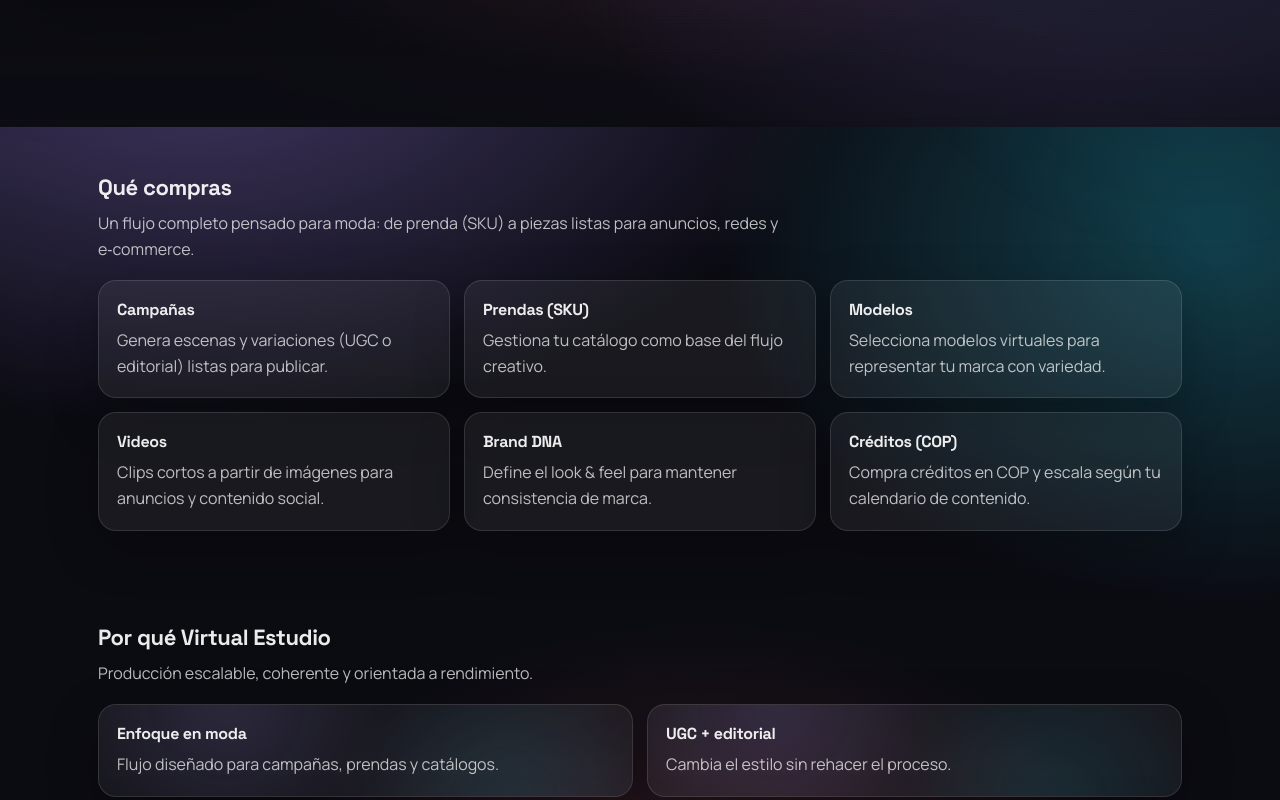
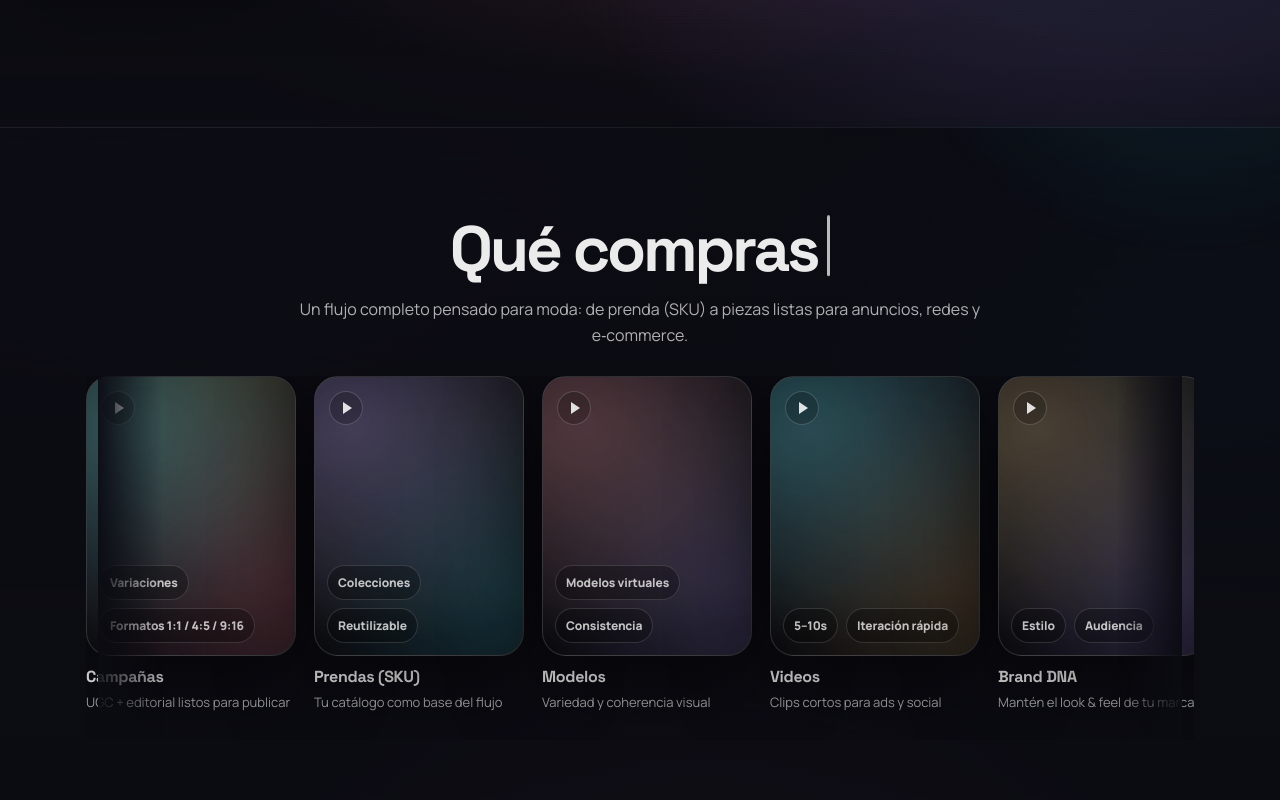
Before and after one commit to Jujo-95/virtual_estudio_web, a React (Vite) app: page / in a window 1280 px wide. Shown: the part 680-1480 px from the top of the page. Built offline with nearby package versions, Linux system fonts and the light colour scheme.

Commit message:
Add 'Qué compras' rail section

```diff
--- a/src/App.jsx
+++ b/src/App.jsx
@@ -1,6 +1,7 @@
 import { useMemo, useState } from 'react'
 import Button from './components/Button.jsx'
 import Footer from './components/Footer.jsx'
+import FeatureRail from './components/FeatureRail.jsx'
 import NavBar from './components/NavBar.jsx'
 import { SITE } from './lib/site.js'
 
@@ -111,42 +112,20 @@ function App() {
           </div>
         </section>
 
-        <section className="vs-section" id="servicios">
+        <section className="vs-section vs-section--rail" id="servicios">
           <div className="vs-container">
-            <header className="vs-section-header">
-              <h2 className="vs-h2">Qué compras</h2>
-              <p className="vs-subtitle">
-                Un flujo completo pensado para moda: de prenda (SKU) a piezas listas
-                para anuncios, redes y e‑commerce.
+            <header className="vs-section-header vs-section-header--center">
+              <h2 className="vs-section-title-xl">
+                Qué compras
+                <span className="vs-hero-caret" aria-hidden="true" />
+              </h2>
+              <p className="vs-section-lead">
+                Un flujo completo pensado para moda: de prenda (SKU) a piezas listas para anuncios,
+                redes y e‑commerce.
               </p>
             </header>
 
-            <div className="vs-grid">
-              <article className="vs-card">
-                <h3>Campañas</h3>
-                <p>Genera escenas y variaciones (UGC o editorial) listas para publicar.</p>
-              </article>
-              <article className="vs-card">
-                <h3>Prendas (SKU)</h3>
-                <p>Gestiona tu catálogo como base del flujo creativo.</p>
-              </article>
-              <article className="vs-card">
-                <h3>Modelos</h3>
-                <p>Selecciona modelos virtuales para representar tu marca con variedad.</p>
-              </article>
-              <article className="vs-card">
-                <h3>Videos</h3>
-                <p>Clips cortos a partir de imágenes para anuncios y contenido social.</p>
-              </article>
-              <article className="vs-card">
-                <h3>Brand DNA</h3>
-                <p>Define el look &amp; feel para mantener consistencia de marca.</p>
-              </article>
-              <article className="vs-card">
-                <h3>Créditos (COP)</h3>
-                <p>Compra créditos en COP y escala según tu calendario de contenido.</p>
-              </article>
-            </div>
+            <FeatureRail />
           </div>
         </section>
 
--- /dev/null
+++ b/src/components/FeatureRail.jsx
@@ -0,0 +1,70 @@
+const ITEMS = [
+  {
+    key: 'campaigns',
+    title: 'Campañas',
+    subtitle: 'UGC + editorial listos para publicar',
+    tags: ['Variaciones', 'Formatos 1:1 / 4:5 / 9:16'],
+    variant: 'campaigns',
+  },
+  {
+    key: 'products',
+    title: 'Prendas (SKU)',
+    subtitle: 'Tu catálogo como base del flujo',
+    tags: ['Colecciones', 'Reutilizable'],
+    variant: 'products',
+  },
+  {
+    key: 'models',
+    title: 'Modelos',
+    subtitle: 'Variedad y coherencia visual',
+    tags: ['Modelos virtuales', 'Consistencia'],
+    variant: 'models',
+  },
+  {
+    key: 'video',
+    title: 'Videos',
+    subtitle: 'Clips cortos para ads y social',
+    tags: ['5–10s', 'Iteración rápida'],
+    variant: 'video',
+  },
+  {
+    key: 'dna',
+    title: 'Brand DNA',
+    subtitle: 'Mantén el look & feel de tu marca',
+    tags: ['Estilo', 'Audiencia'],
+    variant: 'dna',
+  },
+  {
+    key: 'credits',
+    title: 'Créditos (COP)',
+    subtitle: 'Compra créditos y escala por calendario',
+    tags: ['Recargas', 'Control de uso'],
+    variant: 'credits',
+  },
+]
+
+function FeatureRail() {
+  return (
+    <div className="vs-rail" aria-label="Qué compras">
+      <div className="vs-rail-track" role="list">
+        {ITEMS.map((item) => (
+          <article key={item.key} className="vs-rail-item" role="listitem">
+            <div className="vs-rail-card" data-variant={item.variant} aria-hidden="true">
+              <div className="vs-rail-play" aria-hidden="true" />
+              <div className="vs-rail-stats" aria-hidden="true">
+                <span className="vs-rail-pill">{item.tags[0]}</span>
+                <span className="vs-rail-pill">{item.tags[1]}</span>
+              </div>
+            </div>
+            <div className="vs-rail-meta">
+              <div className="vs-rail-title">{item.title}</div>
+              <div className="vs-rail-subtitle">{item.subtitle}</div>
+            </div>
+          </article>
+        ))}
+      </div>
+    </div>
+  )
+}
+
+export default FeatureRail
--- a/src/index.css
+++ b/src/index.css
@@ -620,8 +620,20 @@ input {
   padding: 46px 0;
 }
 
+.vs-section--rail {
+  padding: 82px 0 66px;
+  background: linear-gradient(180deg, rgba(11, 11, 18, 0.96), rgba(11, 11, 18, 0.82));
+  border-top: 1px solid rgba(255, 255, 255, 0.06);
+  border-bottom: 1px solid rgba(255, 255, 255, 0.06);
+}
+
 .vs-section-header {
   margin-bottom: 18px;
+}
+
+.vs-section-header--center {
+  text-align: center;
+  margin-bottom: 28px;
 }
 
 .vs-h2 {
@@ -631,11 +643,196 @@ input {
   letter-spacing: -0.02em;
 }
 
+.vs-section-title-xl {
+  margin: 0;
+  font-family: var(--vs-font-display);
+  font-size: clamp(38px, 5vw, 64px);
+  line-height: 1.05;
+  letter-spacing: -0.05em;
+}
+
+.vs-section-lead {
+  margin: 14px auto 0;
+  max-width: 72ch;
+  color: rgba(255, 255, 255, 0.68);
+  line-height: 1.6;
+}
+
 .vs-subtitle {
   margin: 0;
   color: var(--vs-muted);
   line-height: 1.6;
   max-width: 70ch;
+}
+
+/* FeatureRail */
+.vs-rail {
+  position: relative;
+  margin-top: 26px;
+}
+
+.vs-rail::before,
+.vs-rail::after {
+  content: '';
+  position: absolute;
+  top: 0;
+  bottom: 0;
+  width: 64px;
+  pointer-events: none;
+  z-index: 2;
+}
+
+.vs-rail::before {
+  left: 0;
+  background: linear-gradient(90deg, rgba(11, 11, 18, 0.92), transparent);
+}
+
+.vs-rail::after {
+  right: 0;
+  background: linear-gradient(270deg, rgba(11, 11, 18, 0.92), transparent);
+}
+
+.vs-rail-track {
+  display: grid;
+  grid-auto-flow: column;
+  grid-auto-columns: minmax(210px, 1fr);
+  gap: 18px;
+  padding: 0 12px 10px;
+  margin: 0 -12px;
+  overflow-x: auto;
+  overscroll-behavior-x: contain;
+  scroll-snap-type: x mandatory;
+  scrollbar-width: none;
+}
+
+.vs-rail-track::-webkit-scrollbar {
+  display: none;
+}
+
+.vs-rail-item {
+  scroll-snap-align: start;
+}
+
+.vs-rail-card {
+  position: relative;
+  border-radius: 24px;
+  border: 1px solid rgba(255, 255, 255, 0.14);
+  background: radial-gradient(520px 360px at 20% 20%, rgba(255, 255, 255, 0.14), transparent 60%),
+    radial-gradient(520px 360px at 80% 70%, rgba(255, 255, 255, 0.06), transparent 60%),
+    rgba(0, 0, 0, 0.35);
+  box-shadow: 0 22px 90px rgba(0, 0, 0, 0.55);
+  overflow: hidden;
+  aspect-ratio: 3 / 4;
+}
+
+.vs-rail-card::before {
+  content: '';
+  position: absolute;
+  inset: -80px;
+  filter: blur(18px);
+  opacity: 0.95;
+  transform: translate3d(0, 0, 0);
+  animation: vsHeroFloat 12s ease-in-out infinite;
+}
+
+.vs-rail-card[data-variant='campaigns']::before {
+  background: radial-gradient(340px 340px at 28% 30%, rgba(34, 211, 238, 0.22), transparent 62%),
+    radial-gradient(320px 320px at 72% 70%, rgba(251, 113, 133, 0.2), transparent 62%),
+    radial-gradient(340px 340px at 55% 22%, rgba(255, 186, 74, 0.14), transparent 62%);
+}
+
+.vs-rail-card[data-variant='products']::before {
+  background: radial-gradient(340px 340px at 28% 30%, rgba(167, 139, 250, 0.22), transparent 62%),
+    radial-gradient(320px 320px at 72% 70%, rgba(34, 211, 238, 0.16), transparent 62%);
+}
+
+.vs-rail-card[data-variant='models']::before {
+  background: radial-gradient(340px 340px at 28% 30%, rgba(251, 113, 133, 0.2), transparent 62%),
+    radial-gradient(320px 320px at 72% 70%, rgba(167, 139, 250, 0.18), transparent 62%);
+}
+
+.vs-rail-card[data-variant='video']::before {
+  background: radial-gradient(340px 340px at 28% 30%, rgba(34, 211, 238, 0.22), transparent 62%),
+    radial-gradient(320px 320px at 72% 70%, rgba(255, 186, 74, 0.14), transparent 62%);
+}
+
+.vs-rail-card[data-variant='dna']::before {
+  background: radial-gradient(340px 340px at 28% 30%, rgba(255, 186, 74, 0.16), transparent 62%),
+    radial-gradient(320px 320px at 72% 70%, rgba(167, 139, 250, 0.2), transparent 62%);
+}
+
+.vs-rail-card[data-variant='credits']::before {
+  background: radial-gradient(340px 340px at 28% 30%, rgba(34, 211, 238, 0.2), transparent 62%),
+    radial-gradient(320px 320px at 72% 70%, rgba(251, 113, 133, 0.16), transparent 62%);
+}
+
+.vs-rail-play {
+  position: absolute;
+  top: 14px;
+  left: 14px;
+  width: 34px;
+  height: 34px;
+  border-radius: 999px;
+  border: 1px solid rgba(255, 255, 255, 0.18);
+  background: rgba(0, 0, 0, 0.2);
+  display: grid;
+  place-items: center;
+}
+
+.vs-rail-play::before {
+  content: '';
+  width: 0;
+  height: 0;
+  border-left: 9px solid rgba(255, 255, 255, 0.86);
+  border-top: 6px solid transparent;
+  border-bottom: 6px solid transparent;
+  transform: translateX(1px);
+}
+
+.vs-rail-stats {
+  position: absolute;
+  left: 12px;
+  right: 12px;
+  bottom: 12px;
+  display: flex;
+  flex-wrap: wrap;
+  gap: 8px;
+}
+
+.vs-rail-pill {
+  display: inline-flex;
+  align-items: center;
+  padding: 8px 10px;
+  border-radius: 999px;
+  border: 1px solid rgba(255, 255, 255, 0.14);
+  background: rgba(0, 0, 0, 0.28);
+  color: rgba(255, 255, 255, 0.74);
+  font-size: 12px;
+  font-weight: 800;
+  letter-spacing: -0.01em;
+}
+
+.vs-rail-meta {
+  margin-top: 10px;
+}
+
+.vs-rail-title {
+  font-family: var(--vs-font-display);
+  font-weight: 700;
+  letter-spacing: -0.02em;
+}
+
+.vs-rail-subtitle {
+  margin-top: 6px;
+  color: rgba(255, 255, 255, 0.64);
+  font-size: 13px;
+  line-height: 1.4;
+}
+
+@media (prefers-reduced-motion: reduce) {
+  .vs-rail-card::before {
+    animation: none;
+  }
 }
 
 .vs-grid {
```
